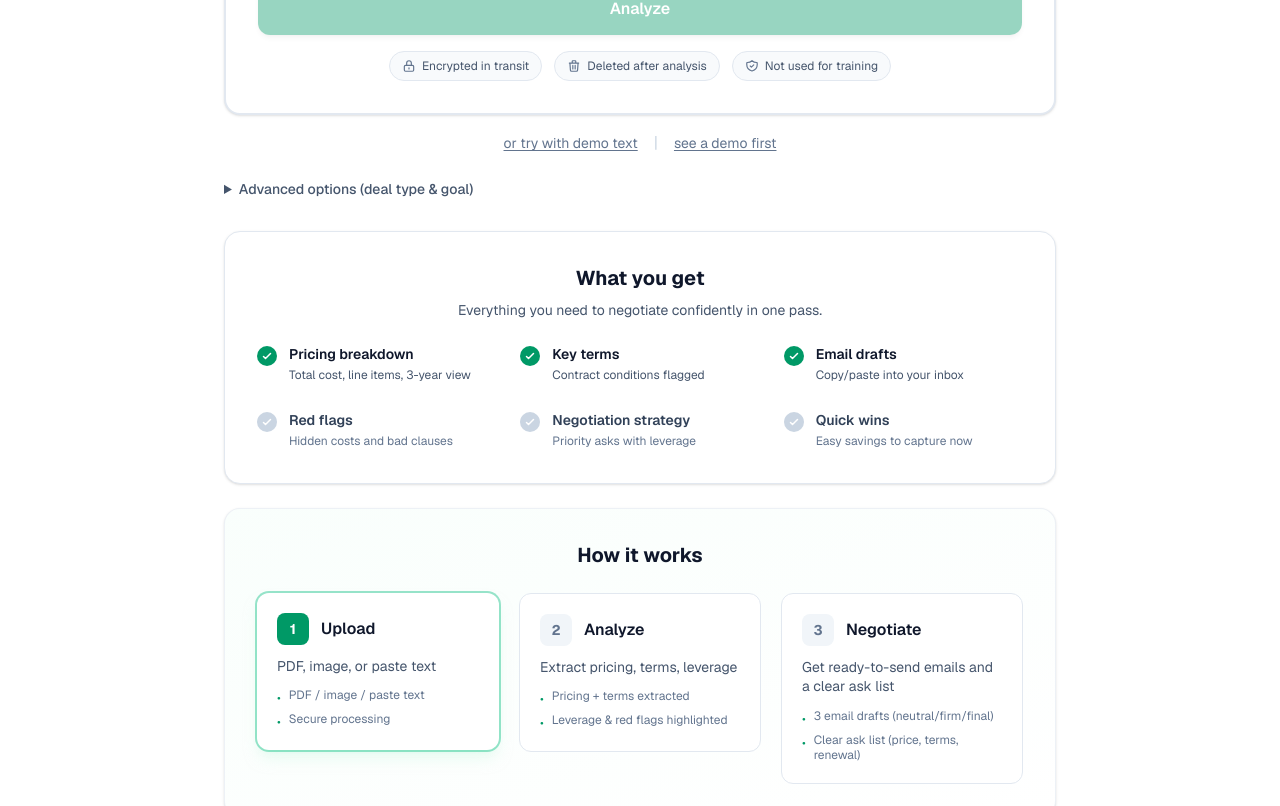
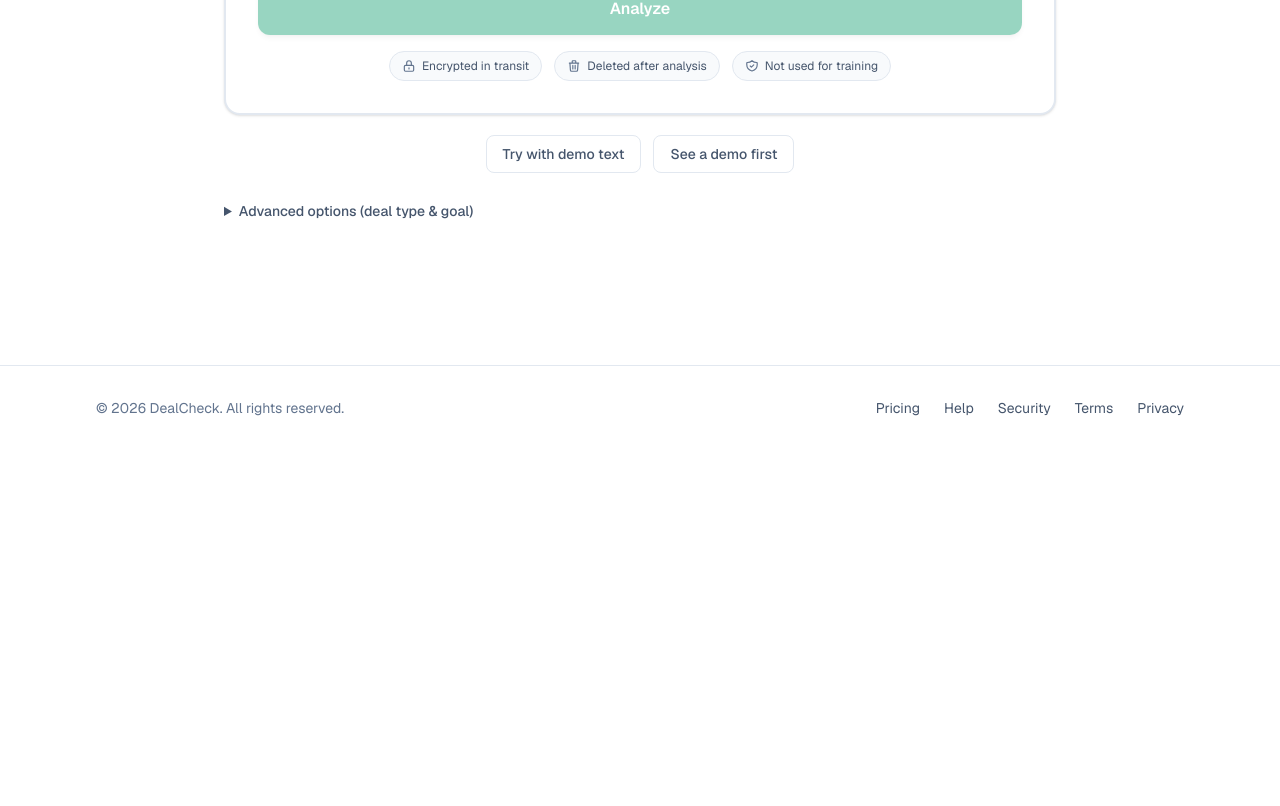
Before and after one commit to Boomchakalala/Dealcheck, a Next.js app: page /try in a window 1280 px wide. Shown: the part 853-1659 px from the top of the page. After the commit the page ends 1303 px from the top, so only its background shows below. Built offline with nearby package versions, Linux system fonts and the light colour scheme.

Commit message:
Sandbox autosave

```diff
--- a/src/app/try/page.tsx
+++ b/src/app/try/page.tsx
@@ -8,6 +8,28 @@ import { QuoteUploaderCard } from '@/components/QuoteUploaderCard'
 import { MarketingFooter } from '@/components/MarketingFooter'
 import type { DealOutput } from '@/types'
 
+const TRIAL_STORAGE_KEY = 'dealcheck_trial'
+const TRIAL_TTL_MS = 24 * 60 * 60 * 1000 // 24 hours
+
+function saveTrialToStorage(data: Record<string, unknown>) {
+  try {
+    localStorage.setItem(TRIAL_STORAGE_KEY, JSON.stringify({
+      ...data,
+      _savedAt: Date.now(),
+    }))
+  } catch {
+    // localStorage unavailable — fall through silently
+  }
+}
+
+function clearTrialStorage() {
+  try {
+    localStorage.removeItem(TRIAL_STORAGE_KEY)
+  } catch {
+    // noop
+  }
+}
+
 export default function TryPage() {
   const [input, setInput] = useState('')
   const [uploading, setUploading] = useState(false)
@@ -15,7 +37,6 @@ export default function TryPage() {
   const [error, setError] = useState<string | null>(null)
   const [output, setOutput] = useState<DealOutput | null>(null)
   const [uploadedFileName, setUploadedFileName] = useState<string | null>(null)
-  const [step, setStep] = useState<1 | 2 | 3>(1)
   const [dealType, setDealType] = useState<'New' | 'Renewal'>('New')
   const [goal, setGoal] = useState('')
 
@@ -55,17 +76,11 @@ This quote expires in 14 days.`
       if (!response.ok) throw new Error(data.error || 'Failed to process file')
       setInput(data.extractedText)
       setUploadedFileName(file.name)
-      setStep(2)
     } catch (err) {
       setError(err instanceof Error ? err.message : 'Failed to process file')
     } finally {
       setUploading(false)
     }
-  }
-
-  const handleFileSelect = (e: React.ChangeEvent<HTMLInputElement>) => {
-    const file = e.target.files?.[0]
-    if (file) handleFileUpload(file)
   }
 
   const handleSubmit = async () => {
@@ -75,7 +90,6 @@ This quote expires in 14 days.`
     }
     setAnalyzing(true)
     setError(null)
-    setStep(2)
     try {
       const response = await fetch('/api/trial', {
         method: 'POST',
@@ -89,17 +103,15 @@ This quote expires in 14 days.`
       const data = await response.json()
       if (!response.ok) throw new Error(data.error || 'Failed to analyze')
       setOutput(data.output)
-      // Store trial result for post-auth import
-      sessionStorage.setItem('dealcheck_trial', JSON.stringify({
+      // Store trial result for post-auth import (localStorage with 24h TTL)
+      saveTrialToStorage({
         output: data.output,
         dealType,
         goal: goal || null,
         extractedText: input,
-      }))
-      setStep(3)
+      })
     } catch (err) {
       setError(err instanceof Error ? err.message : 'An error occurred')
-      setStep(1)
     } finally {
       setAnalyzing(false)
     }
@@ -109,23 +121,23 @@ This quote expires in 14 days.`
   if (output) {
     return (
       <div className="min-h-screen bg-white">
-        {/* Header */}
         <UnifiedHeader variant="public" />
 
         <main className="max-w-5xl mx-auto px-5 sm:px-8 py-12">
-          <div className="mb-6">
+          {/* Top bar: back button + "analysis ready" label */}
+          <div className="flex items-center justify-between mb-6">
             <button
               onClick={() => {
                 setOutput(null)
                 setInput('')
                 setUploadedFileName(null)
-                setStep(1)
-                sessionStorage.removeItem('dealcheck_trial')
+                clearTrialStorage()
               }}
               className="text-sm font-medium text-slate-600 hover:text-slate-900 transition-colors inline-flex items-center gap-2"
             >
               ← Analyze another quote
             </button>
+            <span className="text-xs font-medium text-slate-400">Your analysis is ready</span>
           </div>
 
           {/* Result context banner */}
@@ -143,20 +155,30 @@ This quote expires in 14 days.`
             </div>
           ) : null}
 
-          {/* Save CTA */}
-          <div className="mb-8 bg-gradient-to-r from-emerald-50 to-teal-50 border-2 border-emerald-200 rounded-xl p-6 text-center">
+          {/* Analysis output — shown FIRST */}
+          <OutputDisplay output={output} />
+
+          {/* Save CTA — shown AFTER results */}
+          <div className="mt-10 bg-gradient-to-r from-emerald-50 to-teal-50 border-2 border-emerald-200 rounded-xl p-6 text-center">
             <p className="text-xs font-medium text-emerald-700 mb-3">This was 1 of your 2 free analyses</p>
-            <h3 className="text-lg font-bold text-slate-900 mb-2">Save this analysis & track rounds</h3>
-            <p className="text-sm text-slate-600 mb-4">Create a free account to keep this analysis, add negotiation rounds, and close the deal.</p>
+            <h3 className="text-lg font-bold text-slate-900 mb-2">Keep this analysis. Add rounds. Close the deal.</h3>
+            <p className="text-sm text-slate-600 mb-5">Create a free account to save this analysis, track negotiation rounds, and follow through.</p>
+            <div className="flex flex-col sm:flex-row items-center justify-center gap-3">
               <Link
                 href="/login?from=trial"
                 className="inline-flex items-center justify-center px-6 py-3 text-sm font-semibold rounded-xl bg-emerald-600 text-white hover:bg-emerald-700 transition-all shadow-sm"
               >
                 Save analysis — sign up free
               </Link>
+              <Link
+                href="/login?from=trial"
+                className="text-sm font-medium text-slate-500 hover:text-slate-700 transition-colors"
+              >
+                Already have an account? Sign in
+              </Link>
             </div>
-
-          <OutputDisplay output={output} />
+            <p className="text-xs text-slate-400 mt-3">Your analysis stays on this page until you save it.</p>
+          </div>
         </main>
 
         <MarketingFooter />
@@ -167,7 +189,6 @@ This quote expires in 14 days.`
   // Upload interface
   return (
     <div className="min-h-screen bg-white">
-      {/* Header */}
       <UnifiedHeader variant="public" />
 
       <main className="max-w-4xl mx-auto px-5 sm:px-8 py-12">
@@ -180,7 +201,7 @@ This quote expires in 14 days.`
           </p>
         </div>
 
-        {/* Uploader - first prominent element */}
+        {/* Uploader */}
         <QuoteUploaderCard
           variant="public"
           input={input}
@@ -199,28 +220,27 @@ This quote expires in 14 days.`
           showWhatYouGet={false}
         />
 
-        {/* Small demo text link */}
-        <div className="my-4 text-center flex items-center justify-center gap-4">
+        {/* Demo text + example links */}
+        <div className="my-5 flex items-center justify-center gap-3">
           <button
             onClick={handleUseDemoText}
             disabled={uploading || analyzing}
-            className="text-sm text-slate-500 hover:text-emerald-600 disabled:opacity-50 transition-colors underline underline-offset-2"
+            className="px-4 py-2 text-sm font-medium rounded-lg border border-slate-200 text-slate-600 hover:text-slate-900 hover:border-slate-300 disabled:opacity-50 transition-all"
           >
-            or try with demo text
+            Try with demo text
           </button>
-          <span className="text-slate-300">|</span>
           <Link
             href="/example"
-            className="text-sm text-slate-500 hover:text-emerald-600 transition-colors underline underline-offset-2"
+            className="px-4 py-2 text-sm font-medium rounded-lg border border-slate-200 text-slate-600 hover:text-slate-900 hover:border-slate-300 transition-all"
           >
-            see a demo first
+            See a demo first
           </Link>
         </div>
 
         {/* Deal type + goal in collapsible details */}
         <details className="mb-6">
           <summary className="cursor-pointer text-sm font-medium text-slate-600 hover:text-slate-900 transition-colors py-2">
-            Advanced options (deal type &amp; goal)
+            Advanced options (deal type & goal)
           </summary>
           <div className="mt-3 space-y-4 pl-1">
             <div>
@@ -268,108 +288,6 @@ This quote expires in 14 days.`
             </div>
           </div>
         </details>
-
-        {/* What you'll get - Full width */}
-        <div className="bg-white rounded-2xl border border-slate-200 shadow-sm p-8 mb-6">
-          <div className="text-center mb-6">
-            <h3 className="text-xl font-bold text-slate-900 mb-2">What you get</h3>
-            <p className="text-sm text-slate-600">Everything you need to negotiate confidently in one pass.</p>
-          </div>
-          <div className="grid sm:grid-cols-2 lg:grid-cols-3 gap-6">
-            {/* Primary outcomes - emphasized */}
-            {[
-              { title: 'Pricing breakdown', desc: 'Total cost, line items, 3-year view', primary: true },
-              { title: 'Key terms', desc: 'Contract conditions flagged', primary: true },
-              { title: 'Email drafts', desc: 'Copy/paste into your inbox', primary: true },
-              { title: 'Red flags', desc: 'Hidden costs and bad clauses', primary: false },
-              { title: 'Negotiation strategy', desc: 'Priority asks with leverage', primary: false },
-              { title: 'Quick wins', desc: 'Easy savings to capture now', primary: false },
-            ].map((item, i) => (
-              <div key={i} className="flex items-start gap-3">
-                <div className={`w-5 h-5 rounded-full flex items-center justify-center flex-shrink-0 mt-0.5 ${
-                  item.primary ? 'bg-emerald-600' : 'bg-slate-300'
-                }`}>
-                  <svg className="w-3 h-3 text-white" fill="none" viewBox="0 0 24 24" stroke="currentColor">
-                    <path strokeLinecap="round" strokeLinejoin="round" strokeWidth={3} d="M5 13l4 4L19 7" />
-                  </svg>
-                </div>
-                <div>
-                  <h4 className={`text-sm font-semibold mb-0.5 ${
-                    item.primary ? 'text-slate-900' : 'text-slate-700'
-                  }`}>{item.title}</h4>
-                  <p className={`text-xs leading-relaxed ${
-                    item.primary ? 'text-slate-600' : 'text-slate-500'
-                  }`}>{item.desc}</p>
-                </div>
-              </div>
-            ))}
-          </div>
-        </div>
-
-        {/* How it works - Horizontal stepper */}
-        <div className="bg-white rounded-2xl border border-slate-200/60 shadow-sm p-8 relative overflow-hidden">
-          {/* Subtle green wash */}
-          <div className="absolute inset-0 bg-gradient-to-br from-emerald-50/30 to-transparent pointer-events-none" />
-
-          <div className="relative">
-            <h3 className="text-xl font-bold text-slate-900 mb-6 text-center">How it works</h3>
-            <div className="grid grid-cols-1 md:grid-cols-3 gap-5">
-              {[
-                {
-                  num: 1,
-                  label: 'Upload',
-                  desc: 'PDF, image, or paste text',
-                  bullets: ['PDF / image / paste text', 'Secure processing'],
-                  active: step === 1
-                },
-                {
-                  num: 2,
-                  label: 'Analyze',
-                  desc: 'Extract pricing, terms, leverage',
-                  bullets: ['Pricing + terms extracted', 'Leverage & red flags highlighted'],
-                  active: step === 2
-                },
-                {
-                  num: 3,
-                  label: 'Negotiate',
-                  desc: 'Get ready-to-send emails and a clear ask list',
-                  bullets: ['3 email drafts (neutral/firm/final)', 'Clear ask list (price, terms, renewal)'],
-                  active: step === 3
-                },
-              ].map((s) => (
-                <div key={s.num}>
-                  <div className={`bg-white rounded-xl p-5 transition-all ${
-                    s.active
-                      ? 'ring-2 ring-emerald-500/40 shadow-lg shadow-emerald-100/50'
-                      : 'border border-slate-200 hover:border-slate-300'
-                  }`}>
-                    <div className="flex items-center gap-3 mb-3">
-                      <div className={`w-8 h-8 rounded-lg flex items-center justify-center text-sm font-bold ${
-                        s.active
-                          ? 'bg-emerald-600 text-white'
-                          : 'bg-slate-100 text-slate-500'
-                      }`}>
-                        {s.num}
-                      </div>
-                      <h4 className="text-base font-semibold text-slate-900">
-                        {s.label}
-                      </h4>
-                    </div>
-                    <p className="text-sm text-slate-600 leading-snug mb-3">{s.desc}</p>
-                    <ul className="space-y-1.5">
-                      {s.bullets.map((bullet, i) => (
-                        <li key={i} className="flex items-start gap-2 text-xs text-slate-500">
-                          <span className="text-emerald-600 mt-0.5">•</span>
-                          <span className="leading-tight">{bullet}</span>
-                        </li>
-                      ))}
-                    </ul>
-                  </div>
-                </div>
-              ))}
-            </div>
-          </div>
-        </div>
       </main>
 
       <MarketingFooter />
```
Also changed, not shown: src/app/app/page.tsx (+9 -4 lines). Lines whose indentation alone changed are shown as unchanged.
